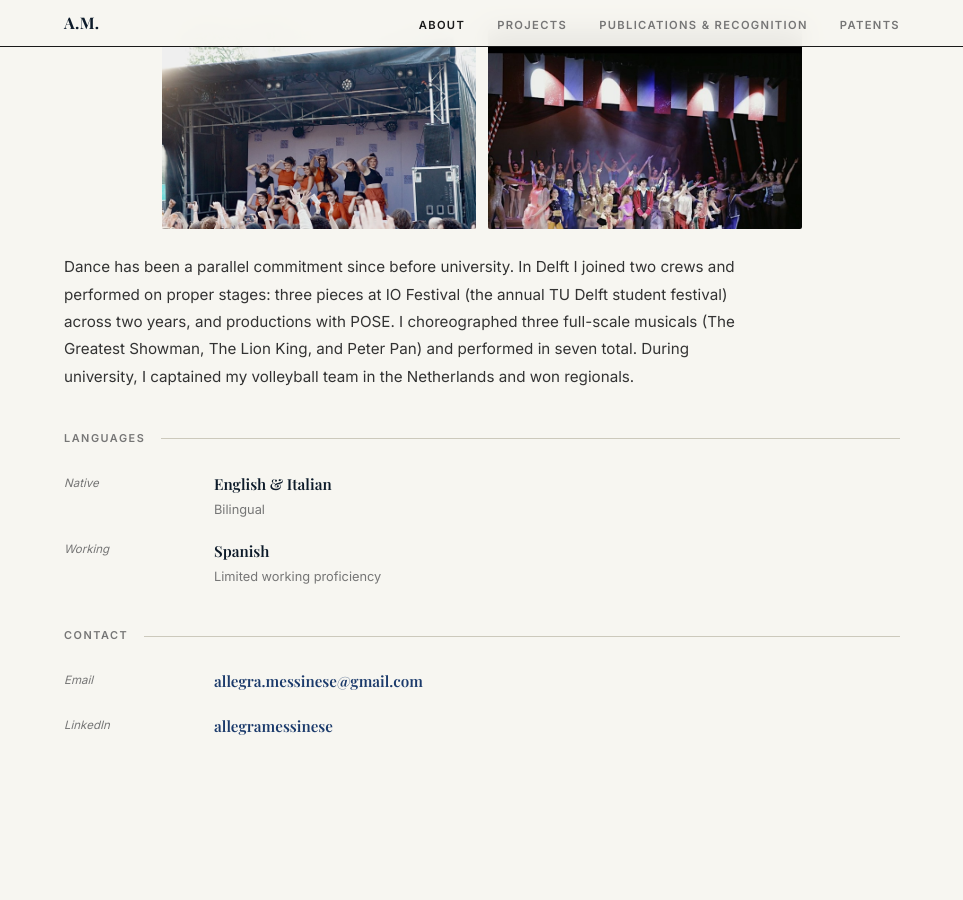
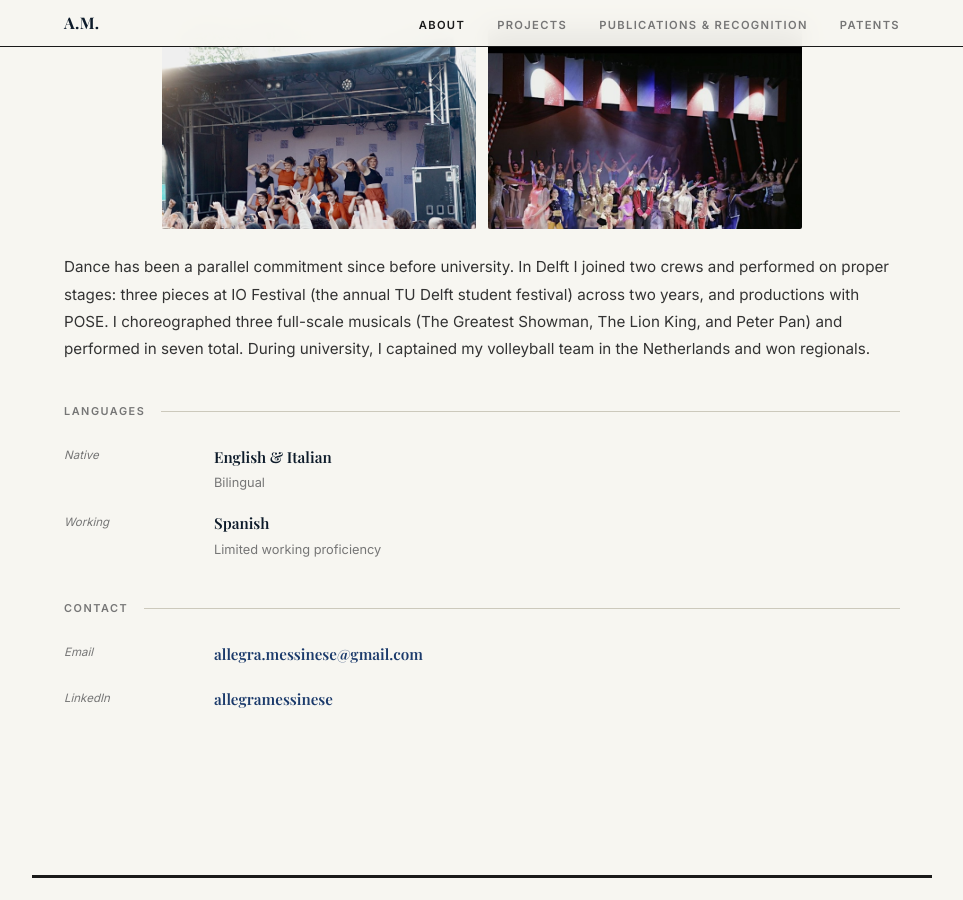
Before and after one commit to allimessinese/allimessinese.github.io, a Jekyll site: the page built from about.markdown, in a window 1280 px wide and 900 px high, scrolled down 1285 px. Shown: the whole window, without its empty margins (158-1121 px from the left). Built offline with Jekyll 4.4.1, drawn with Linux system fonts in a browser that asks for light colours; some web fonts are replaced.

Commit message:
Remove max-width from performance paragraph on About page
Co-Authored-By: Claude Sonnet 4.6 <noreply@anthropic.com>

```diff
--- a/about.markdown
+++ b/about.markdown
@@ -77,7 +77,7 @@ For the past year I've been the second GTM hire at Mithrl, building the commerci
   <img src="/assets/images/about-perf-greatest-showman.jpg" alt="The Greatest Showman musical, choreographed by Allegra Messinese" style="width:100%; height:200px; object-fit:cover; object-position:center 30%; border-radius:2px; display:block; margin:0;">
 </div>
 
-<p style="font-size:0.95rem; line-height:1.8; color:#333; max-width:680px; margin-bottom:1.5rem;">
+<p style="font-size:0.95rem; line-height:1.8; color:#333; margin-bottom:1.5rem;">
 Dance has been a parallel commitment since before university. In Delft I joined two crews and performed on proper stages: three pieces at IO Festival (the annual TU Delft student festival) across two years, and productions with POSE. I choreographed three full-scale musicals (The Greatest Showman, The Lion King, and Peter Pan) and performed in seven total. During university, I captained my volleyball team in the Netherlands and won regionals.
 </p>
 
```
